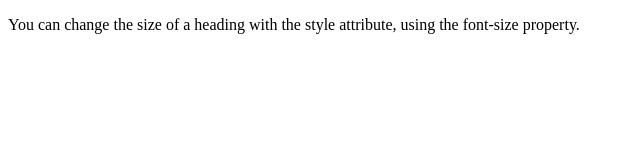
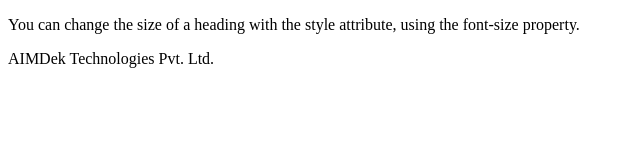
Before and after one commit to jaydeepvaghela/Assignments, a plain HTML site: page indexing.html in a window 1280 px wide. Shown: the whole page, without its empty margins (0-640 px from the left). Drawn offline with Linux system fonts and the light colour scheme.

Commit message:
new line is added into indexing.html file

```diff
--- a/indexing.html
+++ b/indexing.html
@@ -2,5 +2,6 @@
 <html>
 <body>
 <p>You can change the size of a heading with the style attribute, using the font-size property.</p>
+<p> AIMDek Technologies Pvt. Ltd. </p>
 </body>
 </html>
```
